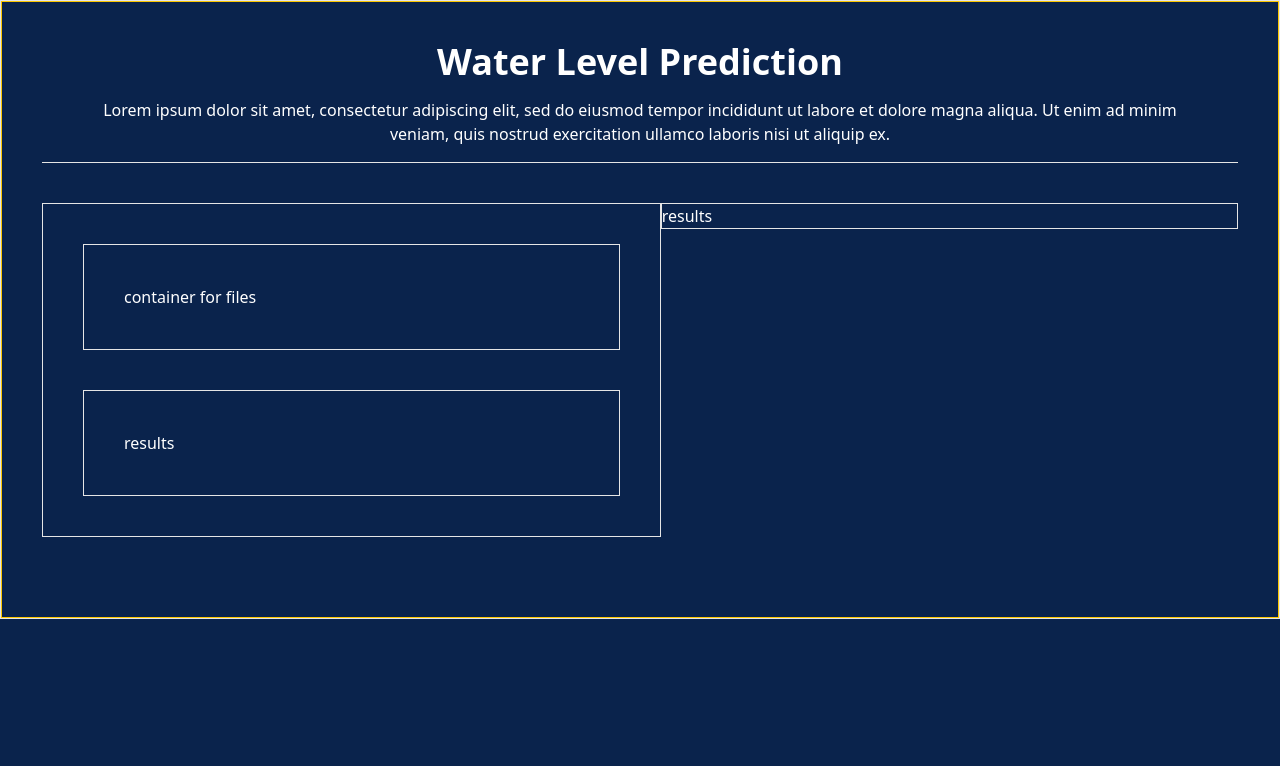
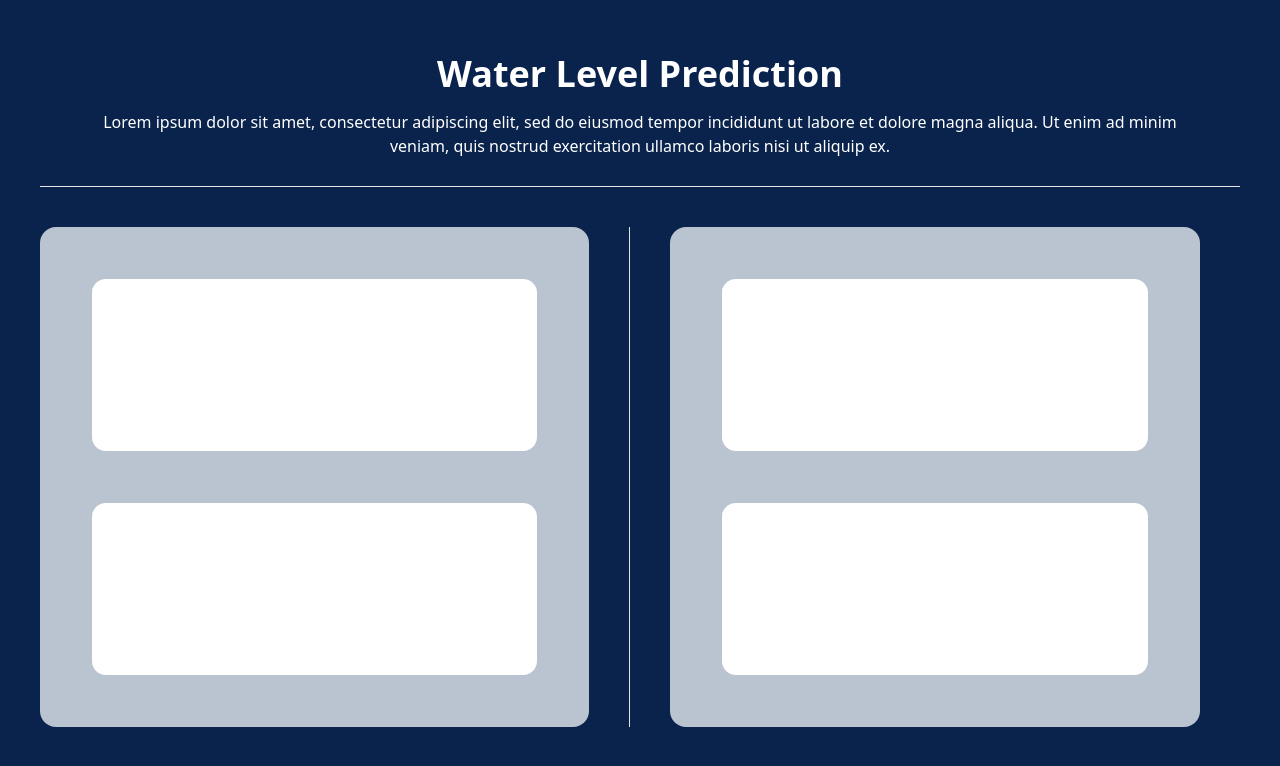
Before and after one commit to ArianneMarieAngela-Luvite/MTCN_Informer_client, a React (Vite) app: page / in a window 1280 px wide. Shown: the top 766 px of the page. Built offline with nearby package versions, Linux system fonts and the light colour scheme.

Commit message:
Added containers

```diff
--- a/src/views/HomeView.tsx
+++ b/src/views/HomeView.tsx
@@ -1,31 +1,28 @@
 // import { ForecastForm } from "@/components/ForecastForm";
+
+import WLAFormView from "./WLAFormView"
+import WLCFormView from "./WLCFormView"
 
 const HomeView = () => {
   return (
-    <div className="container mx-auto border">
-      <div className="border border-yellow-400 flex flex-col justify-center items-center p-10 text-white">
+    <div className="container mx-auto">
+      <div className="h-[100vh] flex flex-col justify-center items-center p-10 text-white">
         <div className="w-full">
-            <h1 className="text-white text-center font-bold text-4xl mb-4">Water Level Prediction</h1>
-            <p className="w-full mb-4 text-center px-10">
+            <h1 className="text-white text-center font-bold text-4xl mb-4 pt-5">Water Level Prediction</h1>
+            <p className="w-full text-center px-10 pb-7">
             Lorem ipsum dolor sit amet, consectetur adipiscing elit, sed do eiusmod tempor incididunt
             ut labore et dolore magna aliqua. Ut enim ad minim veniam, quis nostrud exercitation ullamco laboris nisi ut aliquip ex.
             </p>
             <hr className="text-white " />
+            {/* file uploads */}
             <div className="flex flex-row">
-              <div className="h-full w-full my-10 px-10 py-10 border">
-                {/* for wl-a */}
-                <div className="h-full w-full py-10 px-10 border">
-                  container for files
-                </div>
-                <div className="h-full w-full mt-10 py-10 px-10 border">
-                  results
-                </div>
-                {/* for wl-a */}
+              <div className="h-full w-full my-10 pr-10 border border-l-0 border-t-0 border-b-0">
+                <WLAFormView />
               </div>
-              <div className="h-full w-full my-10 border">results</div>
+              <div className="h-full w-full my-10 px-10 ">
+                <WLCFormView />
+              </div>
             </div>
-
-           {/* <ForecastForm /> */}
         </div>
 
 
--- a/src/views/WLAFormView.tsx
+++ b/src/views/WLAFormView.tsx
@@ -2,9 +2,15 @@
 const WLAFormView = () => {
   return (
     <div>
-      <div className="h-full w-full p-10 bg-[#bac3d0]">
-            bfjbjkbfajkebj
+      <div className="flex flex-col gap-13 h-[500px] justify-center  w-full rounded-2xl p-13 bg-[#bac3d0]">
+            <div className="w-full h-[200px] rounded-xl bg-white">
+                for files
+            </div>
+            <div className="w-full h-[200px] rounded-xl bg-white">
+                for results
+            </div>
       </div>
+
     </div>
   )
 }
--- a/src/views/WLCFormView.tsx
+++ b/src/views/WLCFormView.tsx
@@ -0,0 +1,17 @@
+
+const WLCFormView = () => {
+  return (
+    <div>
+      <div className="flex flex-col gap-13 p-13 h-[500px] justify-center  w-full rounded-2xl  bg-[#bac3d0]">
+            <div className="w-full h-[200px] rounded-xl bg-white">
+                for files
+            </div>
+            <div className="w-full h-[200px] rounded-xl bg-white">
+                for results
+            </div>
+      </div>
+    </div>
+  )
+}
+
+export default WLCFormView
```
